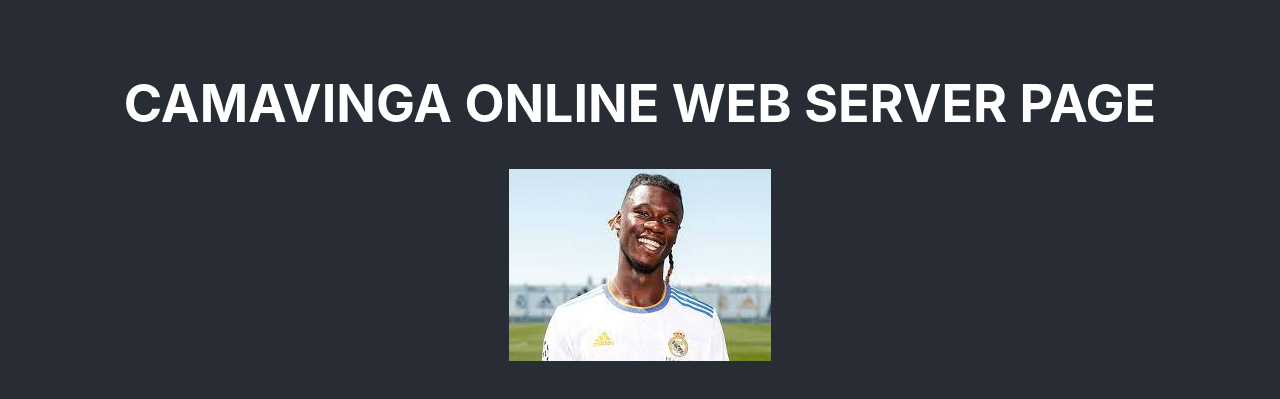
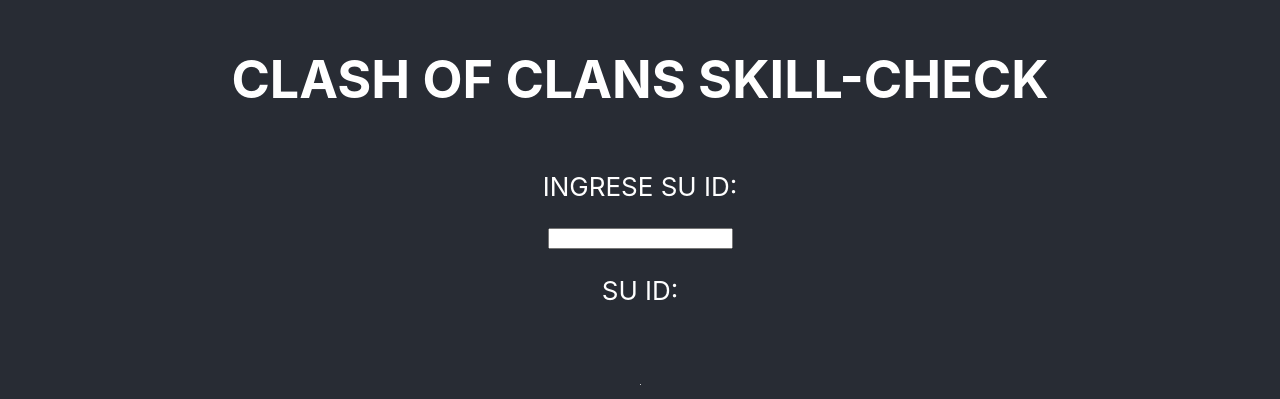
Before and after one commit to Fabrikpz/proyecto-api-coc, a React (Create React App) app in the folder weew/: page / in a window 1280 px wide. Shown: the part 201-600 px from the top of the page. Built offline with nearby package versions, Linux system fonts and the light colour scheme.

Commit message:
hecho por sem1312

```diff
--- a/weew/src/App.js
+++ b/weew/src/App.js
@@ -1,12 +1,27 @@
 import './App.css';
-import camavinga from "./camavinga.jpg"
+import React, { useState } from 'react';
+import camavinga from "./camavinga.jpg";
+import { BrowserRouter as Router, Route, Switch } from 'react-router-dom';
+
 
 function App() {
+
+  const [input,setInput] = useState();
+
+  function handleInput(event) {
+    setInput(event.target.value);
+  }
+
   return (
     <div className="App">
       <header className="App-header">
-        <h1> CAMAVINGA ONLINE WEB SERVER PAGE</h1>
-        <img src={camavinga} alt="Camavinga" />
+        <h1> CLASH OF CLANS SKILL-CHECK</h1>
+        <p> INGRESE SU ID:</p>
+        <input onChange = {handleInput}></input>
+        <p> SU ID: </p>
+        <p>{input}</p>
+        <img style={{ width: '1px', height: '1px' }} src={camavinga} alt="Camavinga" />
+
       </header>
     </div>
   );
```
Also changed, not shown: weew/src/logo.svg (deleted).
